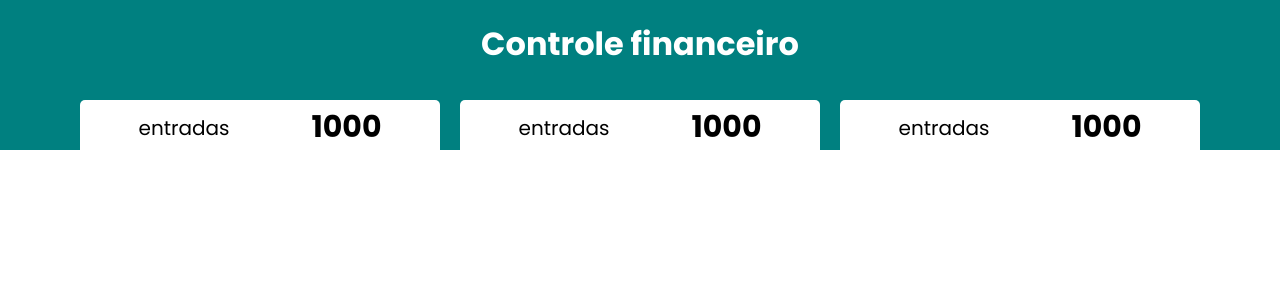
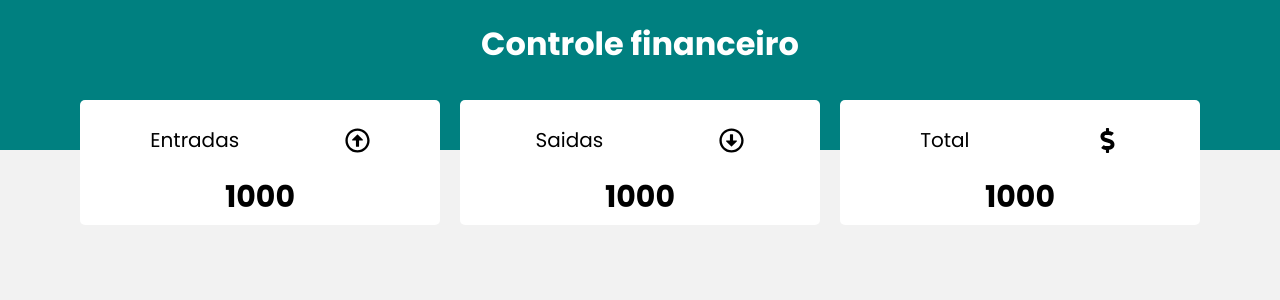
Before and after one commit to Allvasc/controle-financeiro-reactjs-master, a React (Create React App) app: page / in a window 1280 px wide. Shown: the top 300 px of the page. Built offline with nearby package versions, Linux system fonts and the light colour scheme.

Commit message:
criadas passagem de parametros de resume para resumeitem

```diff
--- a/src/components/Resume/index.jsx
+++ b/src/components/Resume/index.jsx
@@ -1,13 +1,14 @@
 import React from 'react'
 import * as C from './styles'
 import ResumeItem from '../ResumeItem'
+import { FaRegArrowAltCircleDown, FaRegArrowAltCircleUp, FaDollarSign } from 'react-icons/fa'
 
 const index = () => {
   return (
     <C.Container>
-        <ResumeItem></ResumeItem>
-        <ResumeItem></ResumeItem>
-        <ResumeItem></ResumeItem>
+      <ResumeItem title="Entradas" Icon={FaRegArrowAltCircleUp} value="1000" />
+      <ResumeItem title="Saidas" Icon={FaRegArrowAltCircleDown} value="1000" />
+      <ResumeItem title="Total" Icon={FaDollarSign} value="1000" />
     </C.Container>
   )
 }
--- a/src/components/ResumeItem/index.jsx
+++ b/src/components/ResumeItem/index.jsx
@@ -1,17 +1,15 @@
 import React from 'react'
 import * as C from './styles'
 
-const index = () => {
+const index = ({title, Icon, value}) => {
   return (
     <C.Container>
         <C.Header>
-            <C.HeaderTitle>
-                entradas
-            </C.HeaderTitle>
-            <C.total>
-                1000
-            </C.total>
-        </C.Header>
+            <C.HeaderTitle>{title}</C.HeaderTitle>
+            <Icon/>
+            </C.Header>
+            <C.total>{value}</C.total>
+
     </C.Container>
   )
 }
--- a/src/components/ResumeItem/styles.js
+++ b/src/components/ResumeItem/styles.js
@@ -33,6 +33,7 @@
     justify-content: space-around;
     width: 100%;
     gap: 25px;
+    margin: 20px auto;
 
     svg {
         width: 25px;
--- a/src/styles/global.js
+++ b/src/styles/global.js
@@ -11,7 +11,7 @@
     margin: 0;
     padding: 0;
     font-family: 'Poppins', Sans-Serif;
-    backgroun-color: #f2f2f2;
+    background-color: #f2f2f2;
 }
 `;
 
```
